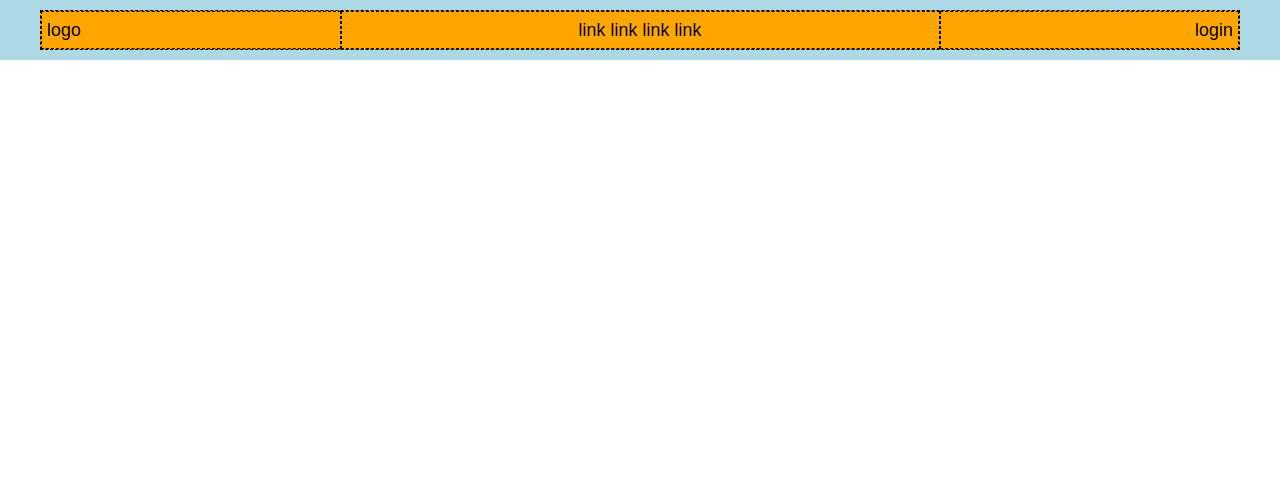
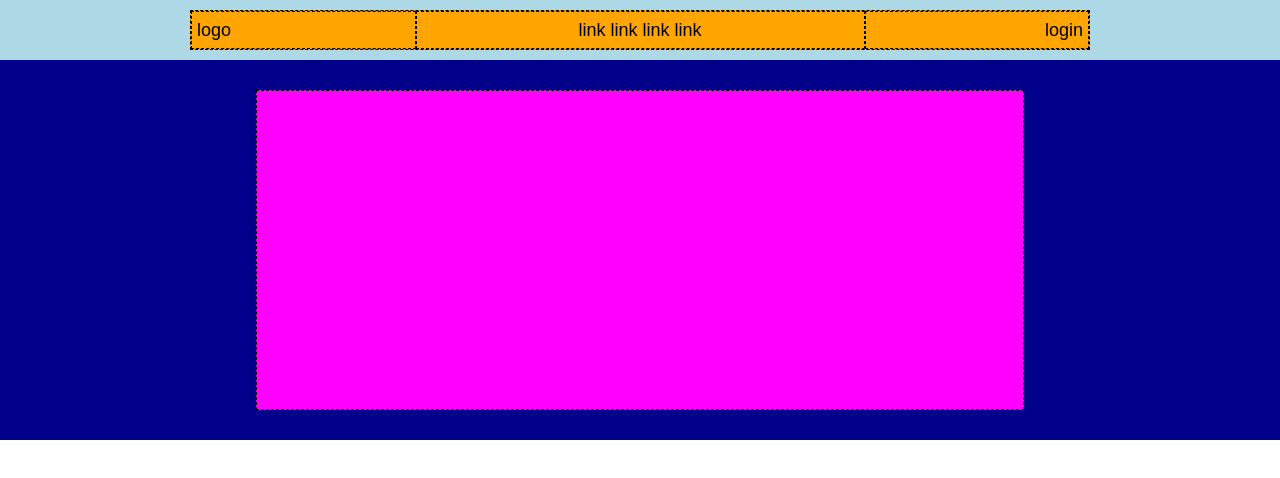
Before and after one commit to annaritadituri/htmlcss-struttura-discord, a plain HTML site: page index.html in a window 1280 px wide. Drawn offline with Linux system fonts and the light colour scheme; a web font is replaced by a local one.

Commit message:
Added full container

```diff
--- a/css/style.css
+++ b/css/style.css
@@ -4,6 +4,10 @@
     box-sizing: border-box;
     font-family: "Hedvig Letters Sans", sans-serif;
 }
+
+/*
+Sezione header
+*/
 
 header {
     background-color: lightblue;
@@ -12,7 +16,7 @@ header {
 }
 
 .container {
-    max-width: 1200px;
+    max-width: 900px;
     margin: auto;
 }
 
@@ -49,3 +53,24 @@ header {
     align-items: flex-end;
     padding-right: 5px;
 }
+
+/*
+Sezione contenitore pieno
+*/
+
+.full-container {
+    background-color: darkblue;
+    max-width: 100vw;
+    margin: auto;
+    display: flex;
+    flex-direction: row;
+    justify-content: center;
+}
+
+.full-container .row {
+    width: 60%;
+    height: 40vh;
+    background-color: fuchsia;
+    margin-top: 30px;
+    margin-bottom: 30px;
+}
--- a/index.html
+++ b/index.html
@@ -10,6 +10,8 @@
     <link href="https://fonts.googleapis.com/css2?family=Hedvig+Letters+Sans&display=swap" rel="stylesheet">
 </head>
 <body>
+
+    <!--Sezione header-->
     <header>
         <div class="container">
             <div class="row">
@@ -19,5 +21,14 @@
             </div>
         </div>
     </header>
+
+    <main>
+
+        <!--Sezione contenitore pieno-->
+        <div class="full-container">
+            <div class="row"></div>
+        </div>
+
+    </main>
 </body>
 </html>
```
